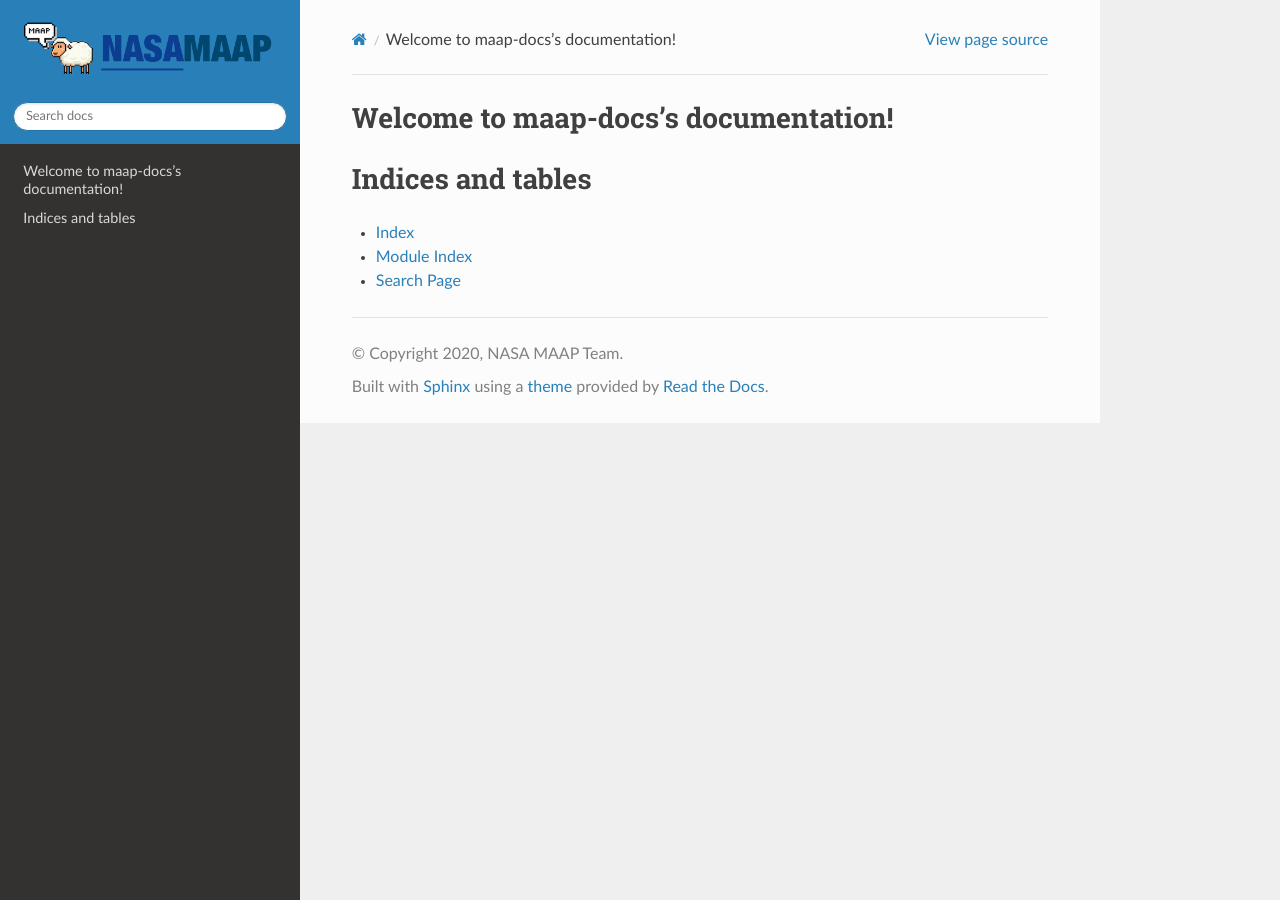
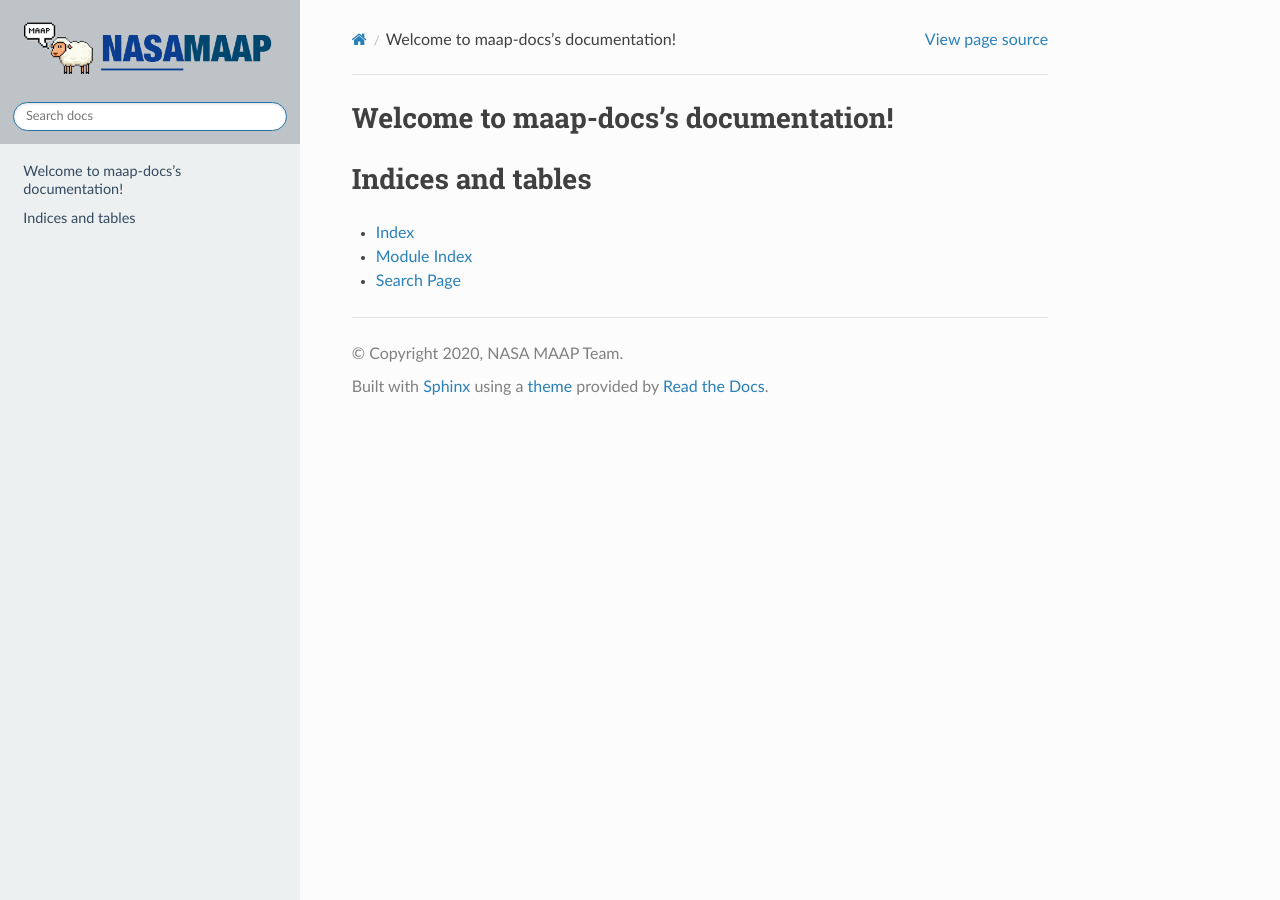
Before and after one commit to MAAP-Project/maap-documentation, a Sphinx documentation site: the page built from docs/source/index.rst, in a window 1280 px wide. Built offline with Sphinx 7.4.7 and the Read the Docs theme 2.0.0, drawn with Linux system fonts in a browser that asks for light colours.

Commit message:
added custom styling

```diff
--- a/docs/source/_static/custom.css
+++ b/docs/source/_static/custom.css
@@ -0,0 +1,24 @@
+.wy-side-nav-search, .wy-nav-top {
+    background: #bdc3c7;
+}
+
+.wy-nav-side {
+  background: #ecf0f1;
+}
+
+.wy-nav-side .caption-text{
+  color: #34495e;
+}
+
+.wy-nav-side .reference.internal {
+  color: #34495e;
+}
+
+.wy-nav-side .reference.internal:hover {
+  background: #2980b9;
+  color: #ecf0f1;
+}
+
+.wy-nav-content-wrap {
+  background: #fcfcfc;
+}
--- a/docs/source/conf.py
+++ b/docs/source/conf.py
@@ -13,6 +13,9 @@
 # import os
 # import sys
 # sys.path.insert(0, os.path.abspath('.'))
+
+def setup(app):
+    app.add_css_file('custom.css')
 
 
 # -- Project information -----------------------------------------------------
```
